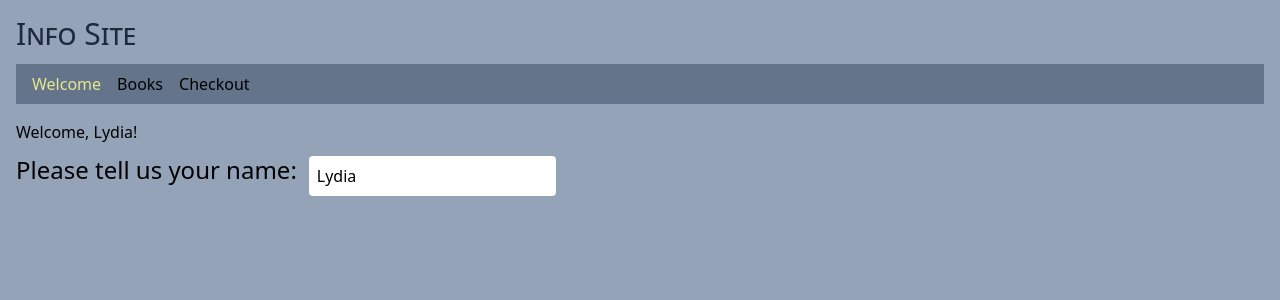
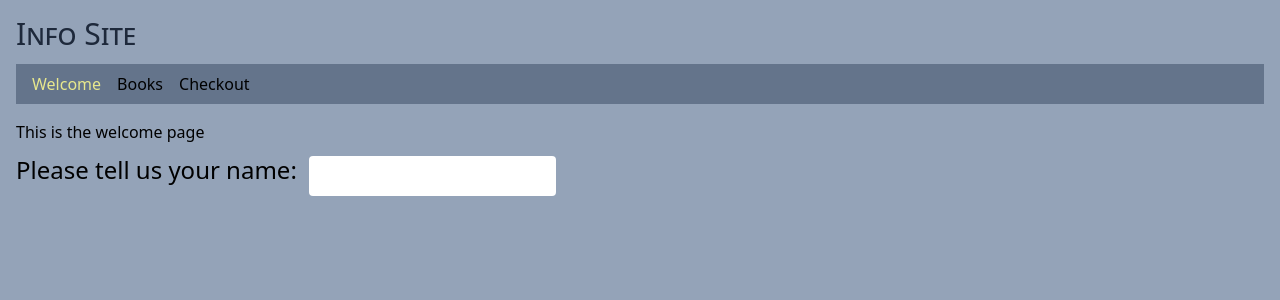
Before and after one commit to Yokosumi/vite-react-books-store, a React (Vite) app: page /welcome in a window 1280 px wide. Shown: the top 300 px of the page. Built offline with nearby package versions, Linux system fonts and the light colour scheme; no server answers.

Commit message:
books data fetched

```diff
--- a/package.json
+++ b/package.json
@@ -11,6 +11,7 @@
 		"pretty": "prettier --write \"./**/*.{js,jsx,mjs,cjs,ts,tsx,json}\""
 	},
 	"dependencies": {
+		"axios": "^1.6.2",
 		"dayjs": "^1.11.10",
 		"react": "^18.2.0",
 		"react-dom": "^18.2.0",
--- a/src/AppContext.tsx
+++ b/src/AppContext.tsx
@@ -1,25 +1,42 @@
-import { useState } from "react";
+import { useEffect, useState } from "react";
 import { createContext } from "react";
+import { IBook } from "./interfaces";
+import axios from "axios";
 
 interface IAppContext {
 	userName: string;
 	setUserName: (userName: string) => void;
+	books: IBook[];
+	setBooks: (books: IBook[]) => void;
 }
 
 interface IAppProvider {
 	children: React.ReactNode;
 }
 
+const booksUrl = "https://edwardtanguay.vercel.app/share/techBooks.json";
+
 export const AppContext = createContext<IAppContext>({} as IAppContext);
 
 export const AppProvider: React.FC<IAppProvider> = ({ children }) => {
-	const [userName, setUserName] = useState("Lydia");
+	const [userName, setUserName] = useState("");
+	const [books, setBooks] = useState([] as IBook[]);
 
+	useEffect(() => {
+		(async () => {
+			const response = await axios.get(booksUrl);
+			const _books = response.data;
+			console.log(_books);
+			setBooks(_books);
+		})();
+	}, []);
 	return (
 		<AppContext.Provider
 			value={{
 				userName,
 				setUserName,
+				books,
+				setBooks,
 			}}
 		>
 			{children}
--- /dev/null
+++ b/src/interfaces.ts
@@ -0,0 +1,6 @@
+export interface IBook {
+	id: number;
+	idCode: string;
+	title: string;
+	description: string;
+}
```
Also changed, not shown: 1 other file (tests, documents, lock files or other folders).
